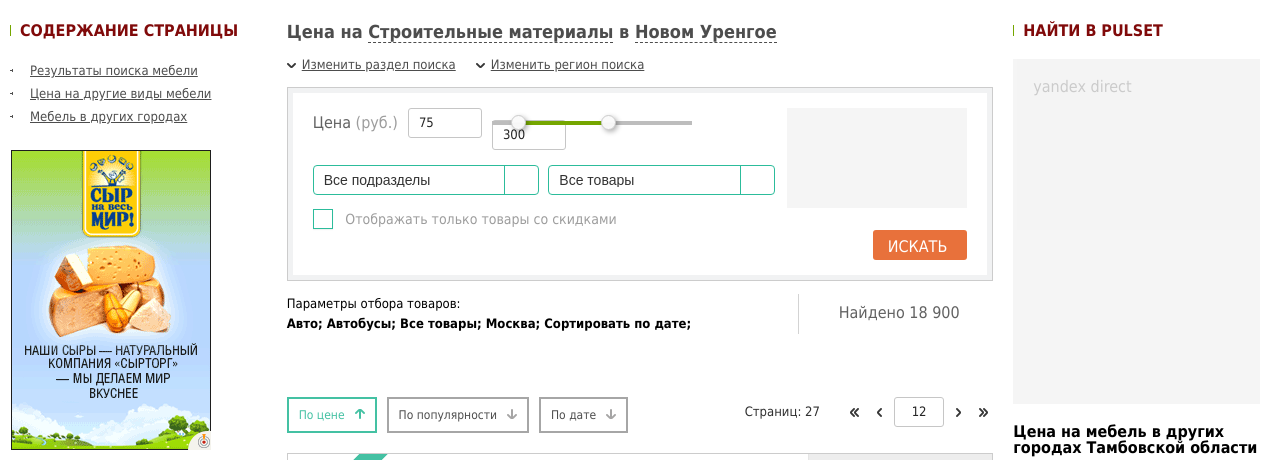
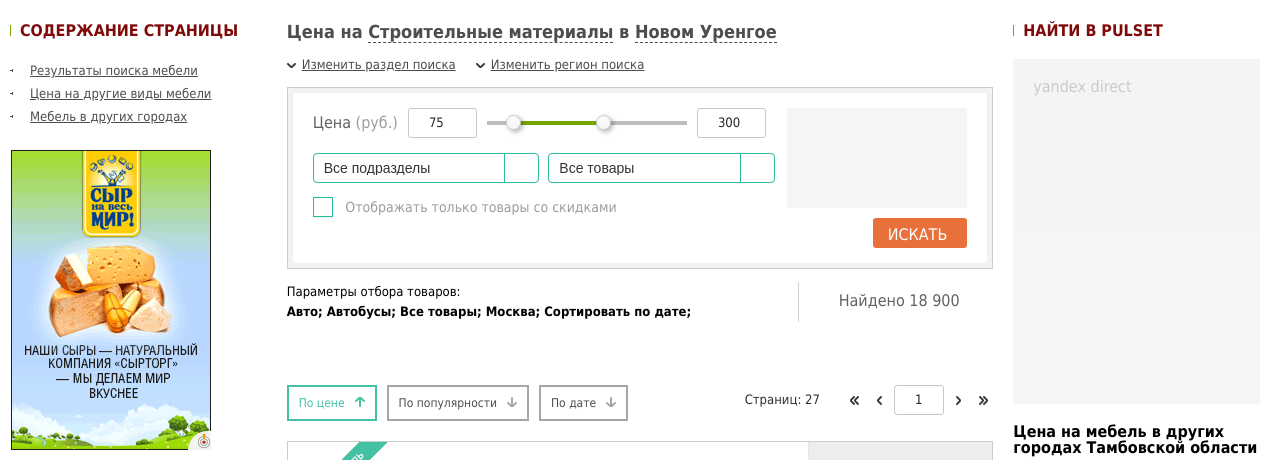
Before and after one commit to fatuk/pulset, a website: page index.html in a window 1280 px wide. Shown: the part 279-739 px from the top of the page. Drawn offline with Linux system fonts and the light colour scheme.

Commit message:
Fix slider in FF

```diff
--- a/less/form.less
+++ b/less/form.less
@@ -14,7 +14,7 @@
                 margin-top: 7px;
             }
             .input {
-                width: 74px;
+                width: 69px;
                 margin-right: 10px;
                 float: left;
             }
--- a/less/input.less
+++ b/less/input.less
@@ -1,7 +1,7 @@
 .input{
     background: #fff;
     border: none;
-    padding: 10px 20px;
+    padding: 5px 20px !important;
     height: 30px;
     width: 100%;
     line-height: 1;
```
Also changed, not shown: css/main.css, 1 other file.
